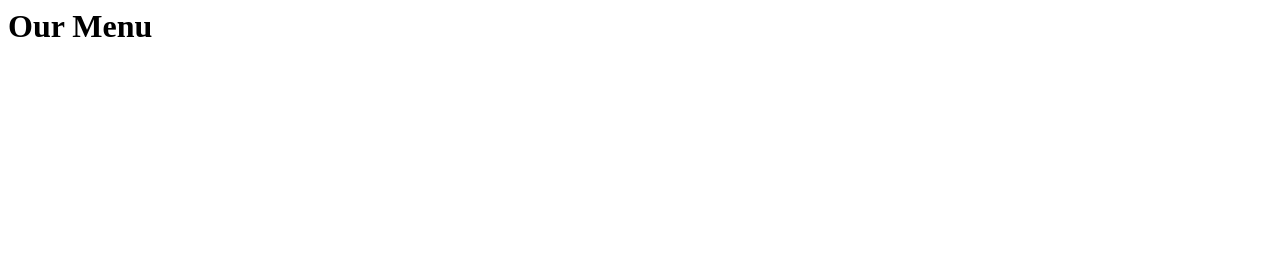
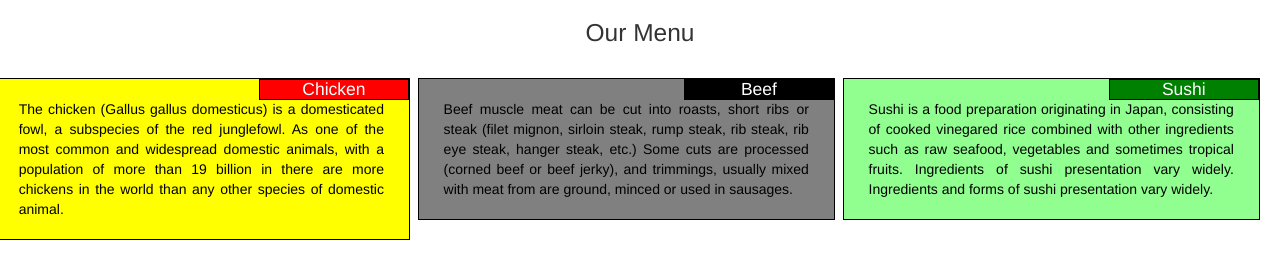
Before and after one commit to smathur89/coursera-test, a plain HTML site: page module2-solution/index.html in a window 1280 px wide. Drawn offline with Linux system fonts and the light colour scheme.

Commit message:
my assignment

```diff
--- a/module2-solution/index.html
+++ b/module2-solution/index.html
@@ -1,9 +1,35 @@
-<!doctype <!DOCTYPE html>
-<html>
-<head>
-	<title>module2-assignment</title>
+<!DOCTYPE html>
+<html lang="en">
+ <head>
+    <meta charset="utf-8">
+    <meta http-equiv="X-UA-Compatible" content="IE=edge">
+    <meta name="viewport" content="width=device-width, initial-scale=1">
+
+<title>Module2-solution</title>
+
+  <link rel="stylesheet" href="css/bootstrap.min.css">
+  <link rel="stylesheet" href="css/index.css">
+
+
 </head>
+
 <body>
 <h1>Our Menu</h1>
+
+<div class="row">
+  <section class="main1 col-lg-4 col-md-6 col-sd-12">
+  <h2 class="abc1">Chicken</h2>
+  <p>The chicken (Gallus gallus domesticus) is a domesticated fowl, a subspecies of the red junglefowl. As one of the most common and widespread domestic animals, with a population of more than 19 billion in there are more chickens in the world than any other species of domestic animal. </p>
+  </section>
+  <section class="main2 col-lg-4 col-md-6 col-sd-12">
+  <h2 class="abc2">Beef</h2>
+  <p>Beef muscle meat can be cut into roasts, short ribs or steak (filet mignon, sirloin steak, rump steak, rib steak, rib eye steak, hanger steak, etc.) Some cuts are processed (corned beef or beef jerky), and trimmings, usually mixed with meat from are ground, minced or used in sausages. </p>
+  </section>
+  <section class="main3 col-lg-4 col-md-12 col-sd-12">
+  <h2 class="abc3">Sushi</h2>
+  <p>Sushi is a food preparation originating in Japan, consisting of cooked vinegared rice combined with other ingredients such as raw seafood, vegetables and sometimes tropical fruits. Ingredients of sushi presentation vary widely. Ingredients and forms of sushi presentation vary widely.</p>
+  </section>
+
+</div>
 </body>
 </html>
```
